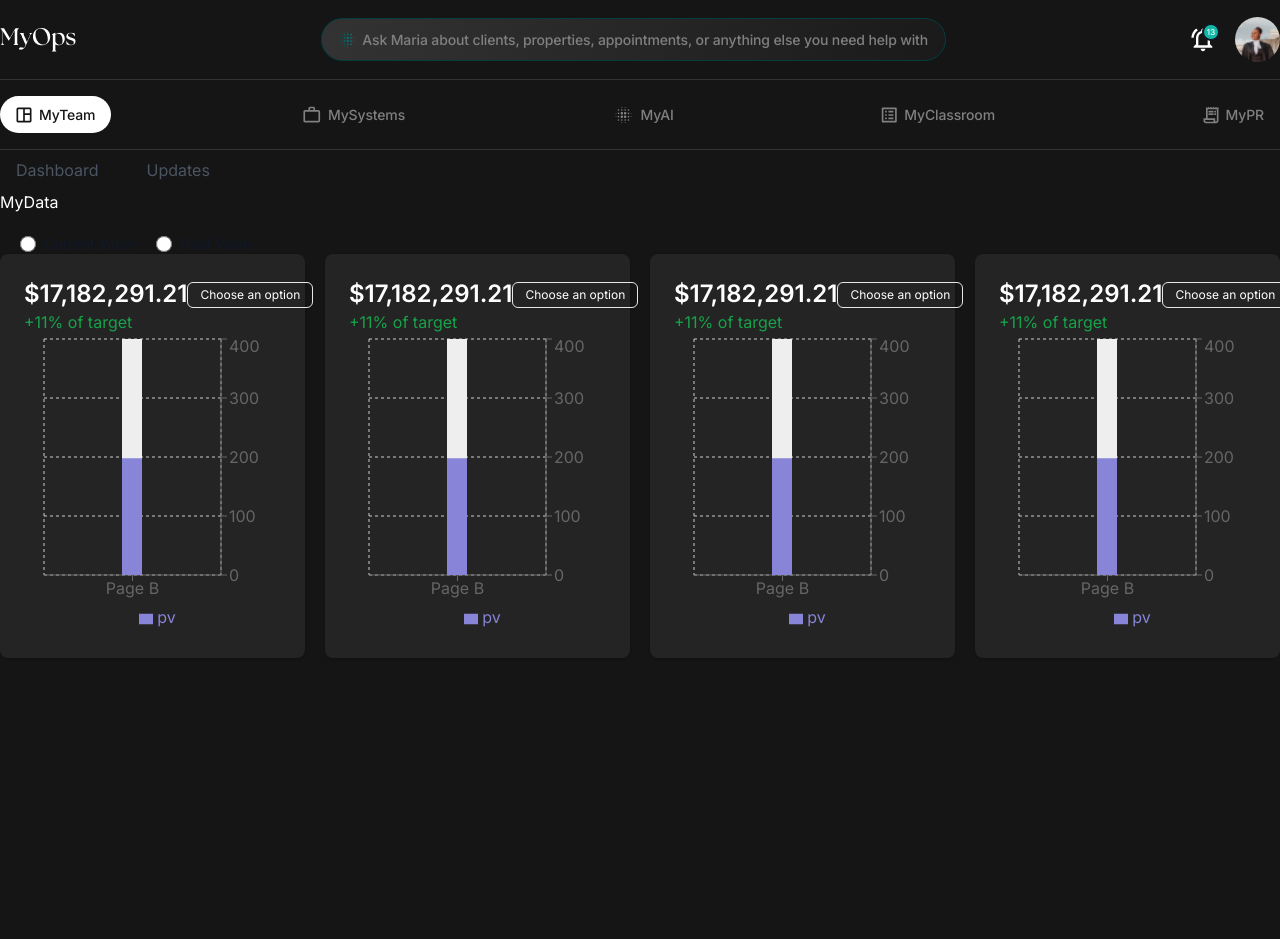
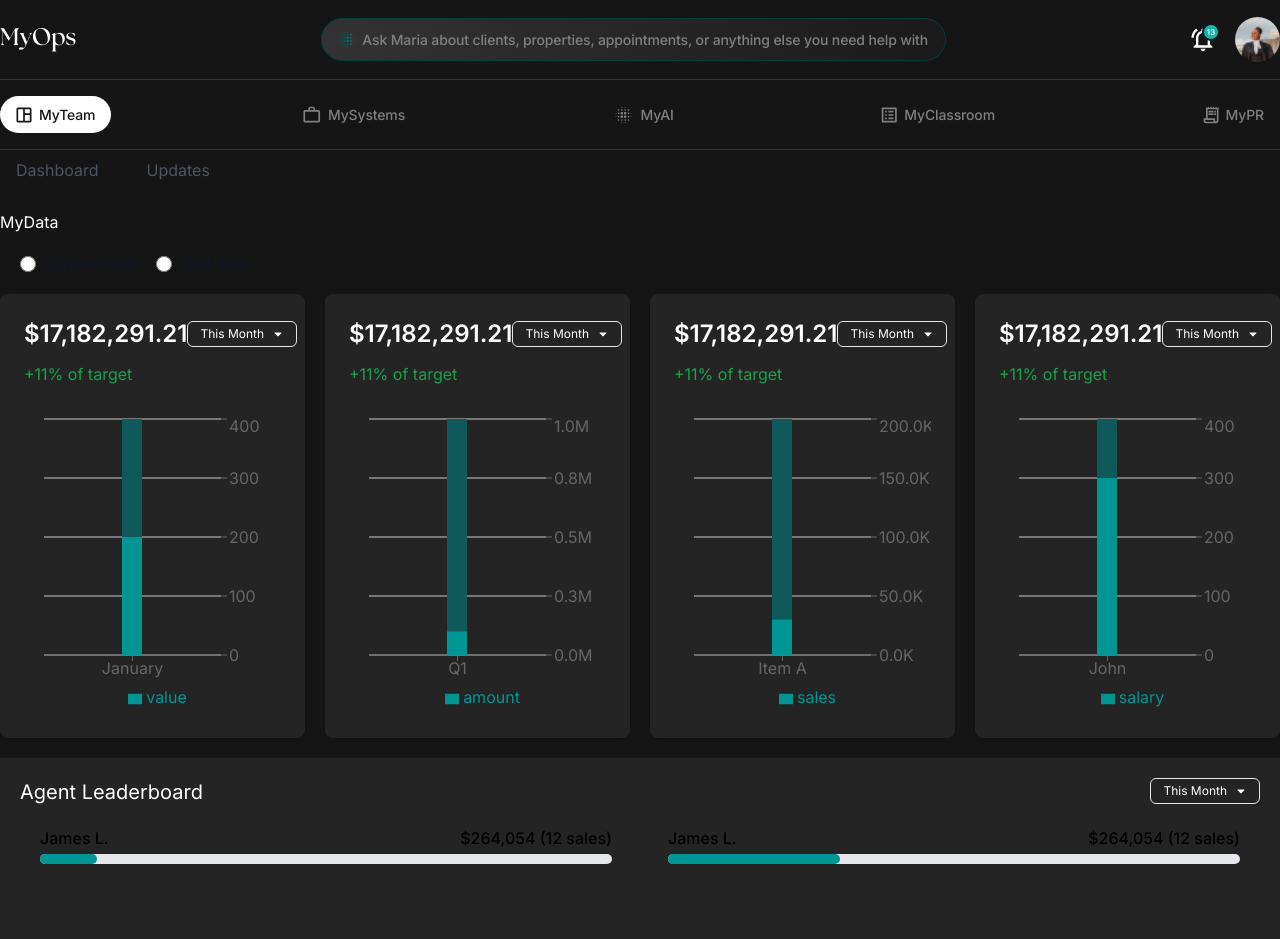
Before and after one commit to Webgenius0/atomana-react, a React (Vite) app: page / in a window 1280 px wide. Shown: the top 939 px of the page. Before the commit the page ends 800 px from the top, so only its background shows below. Built offline with nearby package versions, Linux system fonts and the light colour scheme; a web font is replaced by a local one.

Commit message:
add chart fully functional and a progress bar

```diff
--- a/package.json
+++ b/package.json
@@ -18,6 +18,7 @@
     "react-apexcharts": "^1.7.0",
     "react-dom": "^18.3.1",
     "react-helmet-async": "^2.0.5",
+    "react-icons": "^5.4.0",
     "react-router-dom": "^7.0.2",
     "recharts": "^2.14.1",
     "sort-by": "^1.2.0"
--- a/src/components/BarChart.jsx
+++ b/src/components/BarChart.jsx
@@ -1,4 +1,4 @@
-import React from 'react';
+
 import {
   BarChart,
   Bar,
@@ -10,18 +10,27 @@ import {
   ResponsiveContainer,
 } from 'recharts';
 
-// Chart Data
-const data = [
-  {
-    name: 'Page B',
-    uv: 3000,
-    pv: 198,
-    amt: 2210,
-  },
-];
+
+// Function to format the y-axis ticks based on the range
+const formatYAxisTicks = (value, yDomain) => {
+    const maxValue = yDomain[1];
+    let formattedValue;
+
+    // Handle the case for thousands (K), millions (M), etc.
+    if (maxValue >= 1000000) {
+      formattedValue = (value / 1000000).toFixed(1) + "M"; // Millions
+    } else if (maxValue >= 1000) {
+      formattedValue = (value / 1000).toFixed(1) + "K"; // Thousands
+    } else {
+      formattedValue = value; // Raw value
+    }
+
+    return formattedValue;
+  };
+
 
 // Chart Component
-const BarCharts = () => {
+const BarCharts = ({ data, xKey, yKey, yDomain }) => {
   return (
     <ResponsiveContainer width="100%" height={300}>
       <BarChart
@@ -31,14 +40,15 @@ const BarCharts = () => {
           left: 20,
           bottom: 5,
         }}
-        barSize={20} // Adjust bar width here
+        barSize={20} //  bar width
       >
-        <CartesianGrid strokeDasharray="3 3" />
-        <XAxis dataKey="name" />
-        <YAxis domain={[0, 400]} orientation="right"  /> {/* Set fixed Y-axis domain */}
+        {/* <CartesianGrid strokeDasharray="3 3" /> */}
+        <CartesianGrid horizontal={true} vertical={false} stroke="#ccc" strokeWidth={1} />
+        <XAxis dataKey={xKey} />
+        <YAxis domain={yDomain} orientation="right"  axisLine={false}  tickFormatter={(value) => formatYAxisTicks(value, yDomain)}  />
         <Tooltip />
         <Legend />
-        <Bar dataKey="pv" fill="#8884d8" background={{ fill: '#eee' }} />
+        <Bar  dataKey={yKey} fill="#009696" background={{ fill: '#0e5959' }} />
       </BarChart>
     </ResponsiveContainer>
   );
--- a/src/components/ChartCard.jsx
+++ b/src/components/ChartCard.jsx
@@ -1,8 +1,7 @@
-import ApexChart from "./ApexChart";
 import BarCharts from "./BarChart";
 import Dropdown from "./Dropdown";
 
-const ChartCard = () => {
+const ChartCard = ({ data, xKey, yKey, yDomain }) => {
   const options = [
     { value: "This Month", label: " This Month" },
     { value: "This Year", label: "This Year" },
@@ -16,29 +15,32 @@ const ChartCard = () => {
     <>
       <div>
         <div className="max-w-sm w-full  rounded-lg shadow bg-[#242424] p-4 md:p-6">
-          <div className="flex justify-between items-center">
+          <div className="flex justify-between items-center mb-3">
             {/* Large Number */}
             <div className="text-white text-2xl font-semibold">
               $17,182,291.21
             </div>
 
             {/* Dropdown */}
-            <div className="w-40">
+            <div>
               <Dropdown
                 options={options}
-                placeholder="Choose an option"
+
                 onSelect={handleSelect}
               />
             </div>
           </div>
-          <span className="text-green-600">+11% of target</span>
+          <span className="text-green-600 ">+11% of target</span>
 
-
-          <div>
-          <div >
-            {/* <ApexChart/> */}
-            <BarCharts/>
-          </div>
+          <div className="mt-7">
+            <div>
+              <BarCharts
+                data={data}
+                xKey={xKey}
+                yKey={yKey}
+                yDomain={yDomain}
+              />
+            </div>
           </div>
         </div>
       </div>
--- a/src/components/Dropdown.jsx
+++ b/src/components/Dropdown.jsx
@@ -1,28 +1,40 @@
-import  { useState } from "react";
+import { useState, useEffect } from "react";
+import { FaCaretDown } from "react-icons/fa"; // Import the down arrow icon from react-icons
 
 const Dropdown = ({ options, placeholder, onSelect }) => {
   const [isOpen, setIsOpen] = useState(false);
   const [selectedOption, setSelectedOption] = useState(null);
 
+  // Set the first option as the default selection if none is selected
+  useEffect(() => {
+    if (!selectedOption && options.length > 0) {
+      setSelectedOption(options[0]);
+      onSelect(options[0]);
+    }
+  }, [options, selectedOption, onSelect]);
+
   const handleOptionClick = (option) => {
     setSelectedOption(option);
     setIsOpen(false);
-    onSelect(option); // Pass  selected option to the parent component
+    onSelect(option);
   };
 
   return (
-    <div className="relative ">
-      {/* heads */}
+    <div className="relative w-full">
+      {/* Dropdown button with selected option */}
       <button
         onClick={() => setIsOpen(!isOpen)}
-        className="w-full px-3 py-1 text-left text-xs text-white truncate bg-transparent border rounded-md shadow-sm focus:outline-none "
+        className="w-full px-3 py-1 text-left text-xs text-white truncate bg-transparent border rounded-md shadow-sm focus:outline-none flex items-center justify-between"
       >
-        {selectedOption
-          ? selectedOption.label
-          : placeholder || "Select an option"}
+        {/* Display selected option or placeholder */}
+        <span>
+          {selectedOption ? selectedOption.label : placeholder || "Select an option"}
+        </span>
+        {/* Down Arrow */}
+        <FaCaretDown className="ml-2 text-white" />
       </button>
 
-      {/*  Options */}
+      {/* Options dropdown list */}
       {isOpen && (
         <ul className="absolute z-10 w-full mt-2 bg-transparent border rounded-md shadow-lg">
           {options.map((option) => (
--- /dev/null
+++ b/src/components/ProgressBar.jsx
@@ -0,0 +1,30 @@
+import PropTypes from "prop-types";
+
+const ProgressBar = ({ progress }) => {
+  return (
+    <div >
+      <div className="p-5 ">
+        <div className="flex justify-between">
+          <div className="mb-1 text-base font-medium dark:text-white">
+            James L.
+          </div>
+          <div className="mb-1 text-base font-medium dark:text-white">
+            $264,054 (12 sales)
+          </div>
+        </div>
+        <div className="w-full bg-gray-200 rounded-full h-2.5 mb-4 dark:bg-gray-700">
+          <div
+            className="bg-[#009696] h-2.5 rounded-full"
+            style={{ width: `${progress}%` }} // Dynamically set width using the `progress` prop
+          ></div>
+        </div>
+      </div>
+    </div>
+  );
+};
+
+ProgressBar.propTypes = {
+  progress: PropTypes.number.isRequired, // Ensure that `progress` is a number
+};
+
+export default ProgressBar;
--- a/src/pages/MyClassroom.jsx
+++ b/src/pages/MyClassroom.jsx
@@ -1,4 +1,4 @@
-import React from "react";
+
 
 const MyClassroom = () => {
   return <div>MyClassroom</div>;
--- a/src/pages/MyTeam.jsx
+++ b/src/pages/MyTeam.jsx
@@ -1,6 +1,8 @@
 import ChartCard from "@/components/ChartCard";
+import Dropdown from "@/components/Dropdown";
+import ProgressBar from "@/components/ProgressBar";
 import TabStepper from "@/components/TabStepper";
-import { useState } from "react";
+import { useEffect, useState } from "react";
 
 const MyTeam = () => {
   const tabs = [
@@ -13,13 +15,61 @@ const MyTeam = () => {
     console.log("Selected Value:", value);
     setSelectedValue(value);
   };
+  const [chartData, setChartData] = useState([]);
+  const progressValues = [10, 30, 24, 45, 60, 75, 50, 80];
+  useEffect(() => {
+    // Simulate API call
+    const fetchData = async () => {
+      const response = [
+        {
+          id: 1,
+          data: [{ name: "January", value: 200 }],
+          xKey: "name",
+          yKey: "value",
+          yDomain: [0, 400], // The yDomain will adjust dynamically
+        },
+        {
+          id: 2,
+          data: [{ name: "Q1", amount: 100000 }],
+          xKey: "name",
+          yKey: "amount",
+          yDomain: [0, 1000000], // Adjust dynamically based on max value
+        },
+        {
+          id: 3,
+          data: [{ name: "Item A", sales: 30000 }],
+          xKey: "name",
+          yKey: "sales",
+          yDomain: [0, 200000], // Adjust dynamically based on max value
+        },
+        {
+          id: 4,
+          data: [{ name: "John", salary: 300 }],
+          xKey: "name",
+          yKey: "salary",
+          yDomain: [0, 400], // Adjust dynamically based on max value
+        },
+      ];
+      setChartData(response);
+    };
 
+    fetchData();
+  }, []);
+
+  const options = [
+    { value: "This Month", label: " This Month" },
+    { value: "This Year", label: "This Year" },
+    { value: "option3", label: "Option 3" },
+  ];
+  const handleSelect = (option) => {
+    console.log("Selected option:", option);
+  };
   return (
     <>
-      <div>
+      <div className="container mx-auto">
         <TabStepper tabs={tabs} />
         <div>
-          <div>
+          <div className="mt-5 mb-5">
             <h1 className="text-white">MyData</h1>
             <div className="flex gap-5 pt-5">
               <div className="flex items-center ml-5">
@@ -68,15 +118,39 @@ const MyTeam = () => {
             </div>
           </div>
           <div>
-            <div className="grid grid-cols-4 gap-5">
-
-              <ChartCard/>
-              <ChartCard/>
-              <ChartCard/>
-              <ChartCard/>
+            <div className=" grid grid-cols-4 gap-5">
+              {chartData.map((chart) => (
+                <ChartCard
+                  key={chart.id}
+                  data={chart.data}
+                  xKey={chart.xKey}
+                  yKey={chart.yKey}
+                  yDomain={chart.yDomain}
+                />
+              ))}
+            </div>
+          </div>
+          <div>
+            <div className="bg-[#242424] mt-5 p-5">
+              <div className="flex justify-between">
+                <h1 className="text-white text-xl">Agent Leaderboard</h1>
+                <div>
+                  <Dropdown options={options} onSelect={handleSelect}/>
+                </div>
+              </div>
+              <div className="grid grid-cols-2 gap-4 w-full  rounded  ">
+                {progressValues.map((progress, index) => (
+                  <div key={index} className="w-full">
+                    <ProgressBar progress={progress} />
+                  </div>
+                ))}
+              </div>
+            </div>
+          </div>
 
 
-            </div>
+          <div>
+            <h1>MyEssentials</h1>
           </div>
         </div>
       </div>
```
Also changed, not shown: 1 other file (tests, documents, lock files or other folders).
